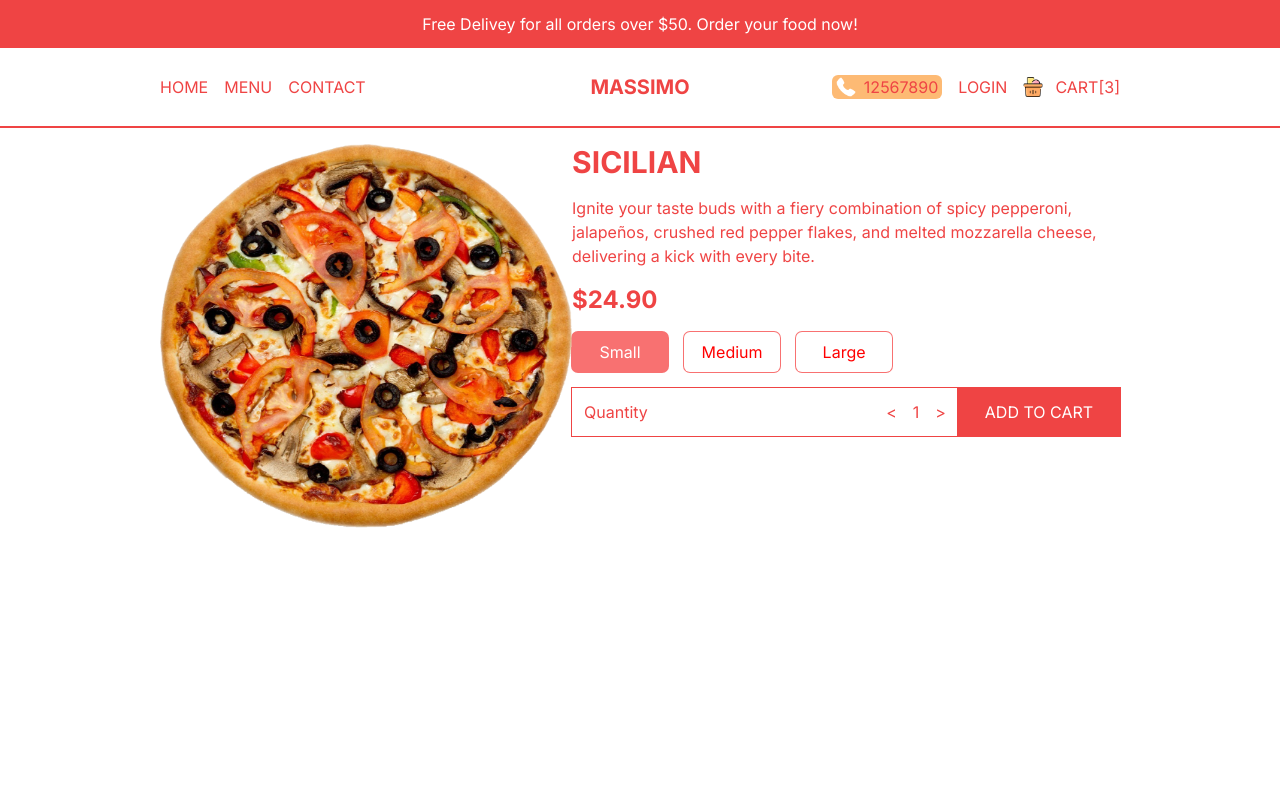
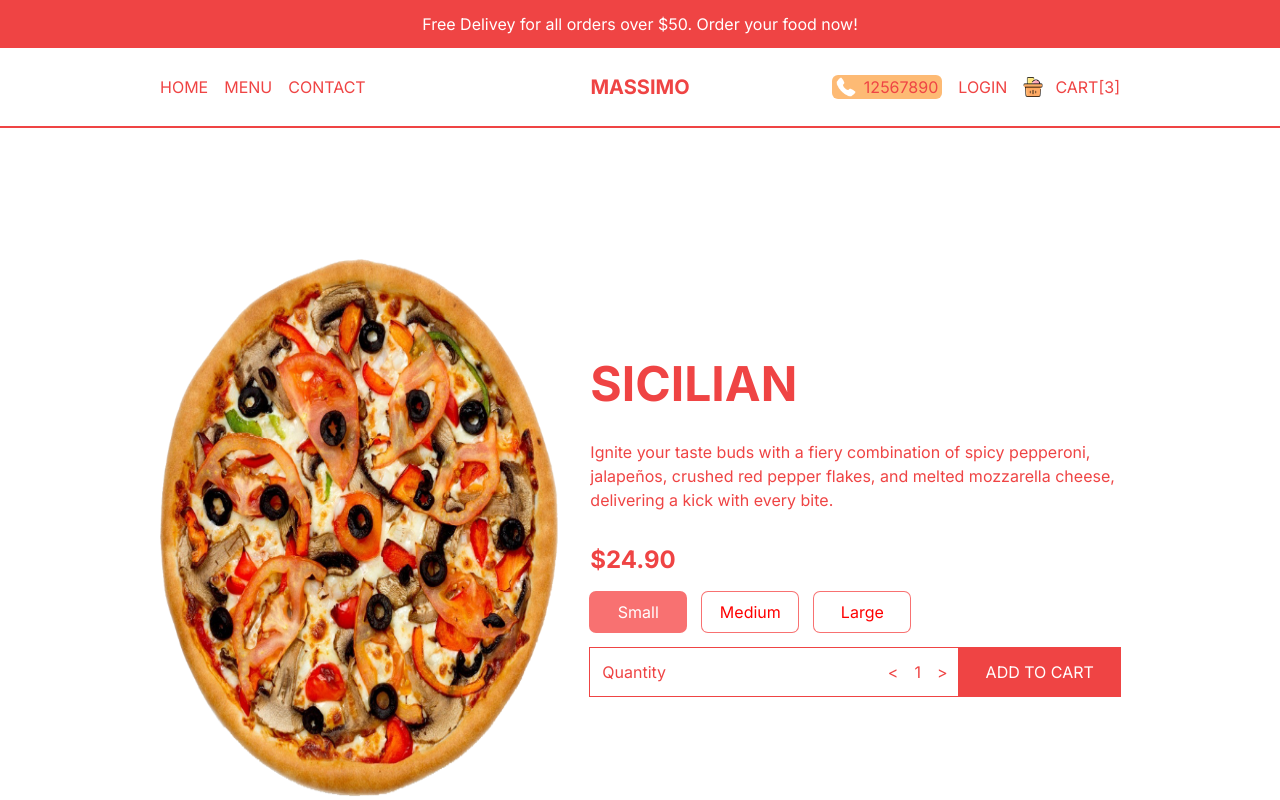
Before and after one commit to kanaka308/food-delevery-app, a Next.js app: page /product/1 in a window 1280 px wide. Shown: the top 800 px of the page. Built offline with nearby package versions, Linux system fonts and the light colour scheme.

Commit message:
made it responsive
made single product page responsive

```diff
--- a/src/app/product/[id]/page.tsx
+++ b/src/app/product/[id]/page.tsx
@@ -4,11 +4,11 @@ import { singleProduct } from '@/data'
 import Price from '@/components/Price'
 const SingleProductPage = () => {
   return (
-    <div className='p-4 lg:px-20 xl:px-40 h-screen flex flex-col justify-around text-red-500 md:flex-row'>
-      {singleProduct.img &&(<div className="relative w-full h-1/2 "><Image src={singleProduct.img} alt="" fill/></div>)}
+    <div className='p-4 lg:px-20 xl:px-40 h-screen flex flex-col justify-around text-red-500 md:flex-row md:gap-8 md:items-center'>
+      {singleProduct.img &&(<div className="relative w-full h-1/2 md:h-[70%]"><Image src={singleProduct.img} alt="" fill/></div>)}
 
-      <div className="h-1/2 flex flex-col gap-4">
-        <h1 className='text-3xl font-bold uppercase'>{singleProduct.title}</h1>
+      <div className="h-1/2 flex flex-col gap-4 md:h-[70%] md:justify-center md:gap-6 xl:gap-8">
+        <h1 className='text-3xl font-bold uppercase xl:text-5xl'>{singleProduct.title}</h1>
         <p>{singleProduct.desc}</p>
         <Price price={singleProduct.price} id={singleProduct.id} options={singleProduct.options}/>
       </div>
```
